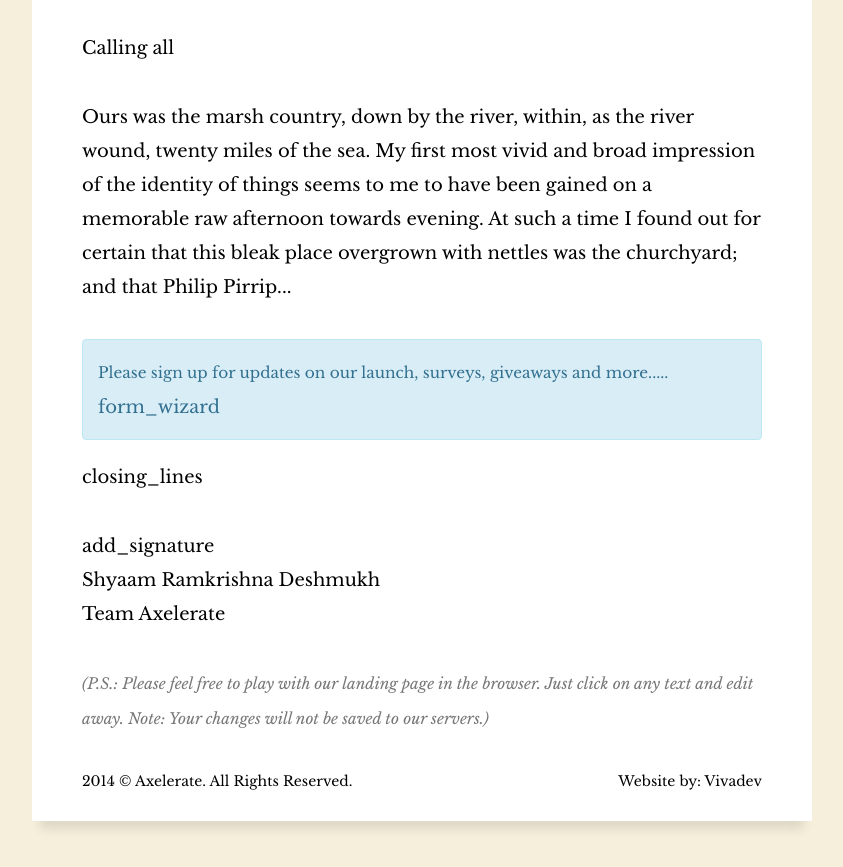
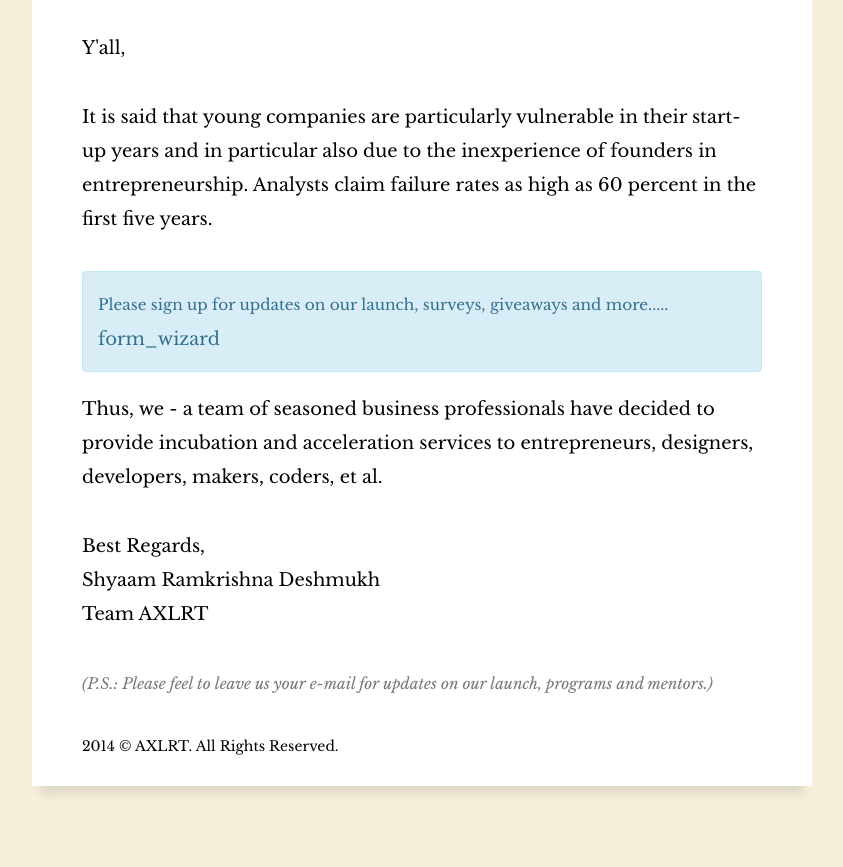
Before and after one commit to AXLRT/launch, a plain HTML site: page index.html in a window 1280 px wide. Shown: the part 369-1236 px from the top of the page, without its empty margins (218-1061 px from the left). Drawn offline with nearby package versions, Linux system fonts and the light colour scheme.

Commit message:
first draft

```diff
--- a/index.html
+++ b/index.html
@@ -14,32 +14,32 @@
         <div class="col-sm-8 col-sm-offset-2 inline-editor">
           <h1>
             <i class="fa fa-rocket fa-2x logo"></i><br>
-            AXELERATE
+            AXLRT
           </h1>
           <p>
-            Calling all
+           Y'all,
           </p>
           <p>
-            Ours was the marsh country, down by the river, within, as the river wound, twenty miles of the sea. My first most vivid and broad impression of the identity of things seems to me to have been gained on a memorable raw afternoon towards evening. At such a time I found out for certain that this bleak place overgrown with nettles was the churchyard; and that Philip Pirrip...
+            It is said that young companies are particularly vulnerable in their start-up years and in particular also due to the inexperience of founders in entrepreneurship. Analysts claim failure rates as high as 60 percent in the first five years.
           </p>
           <p class="alert alert-info" role="alert"><small>Please sign up for updates on our launch, surveys, giveaways and more.....</small><br>form_wizard
           </p>
           <p>
-            closing_lines
+            Thus, we - a team of seasoned business professionals have decided to provide incubation and acceleration services to entrepreneurs, designers, developers, makers, coders, et al.
           </p>
           <p>
-            add_signature<br>
+            Best Regards,<br>
             Shyaam Ramkrishna Deshmukh<br>
-            Team Axelerate
+            Team AXLRT
           </p>
           <p class="text-muted">
-            <i><small>(P.S.: Please feel free to play with our landing page in the browser. Just click on any text and edit away. Note: Your changes will not be saved to our servers.)</small></i>
+            <i><small>(P.S.: Please feel to leave us your e-mail for updates on our launch, programs and mentors.)</small></i>
           </p>
           <div class="footer">
-            <!--div class="pull-right">About &middot; Blog &middot; Cities &middot; Academy &middot; Events &middot; Jobs &middot; Twitter</div-->
-            <div class="pull-right">Website by: Vivadev</div>
-            2014 &copy; Axelerate. All Rights Reserved.
+            <!--div class="pull-right">About &middot; Blog &middot; Forum &middot; Cities &middot; Academy &middot; Events &middot; Jobs &middot; Twitter</div-->
+              2014 &copy; AXLRT. All Rights Reserved.
           </div>
+          <!--div class="pull-right">Website by: Vivadev</div-->
         </div>
       </div>
     </div>
```
